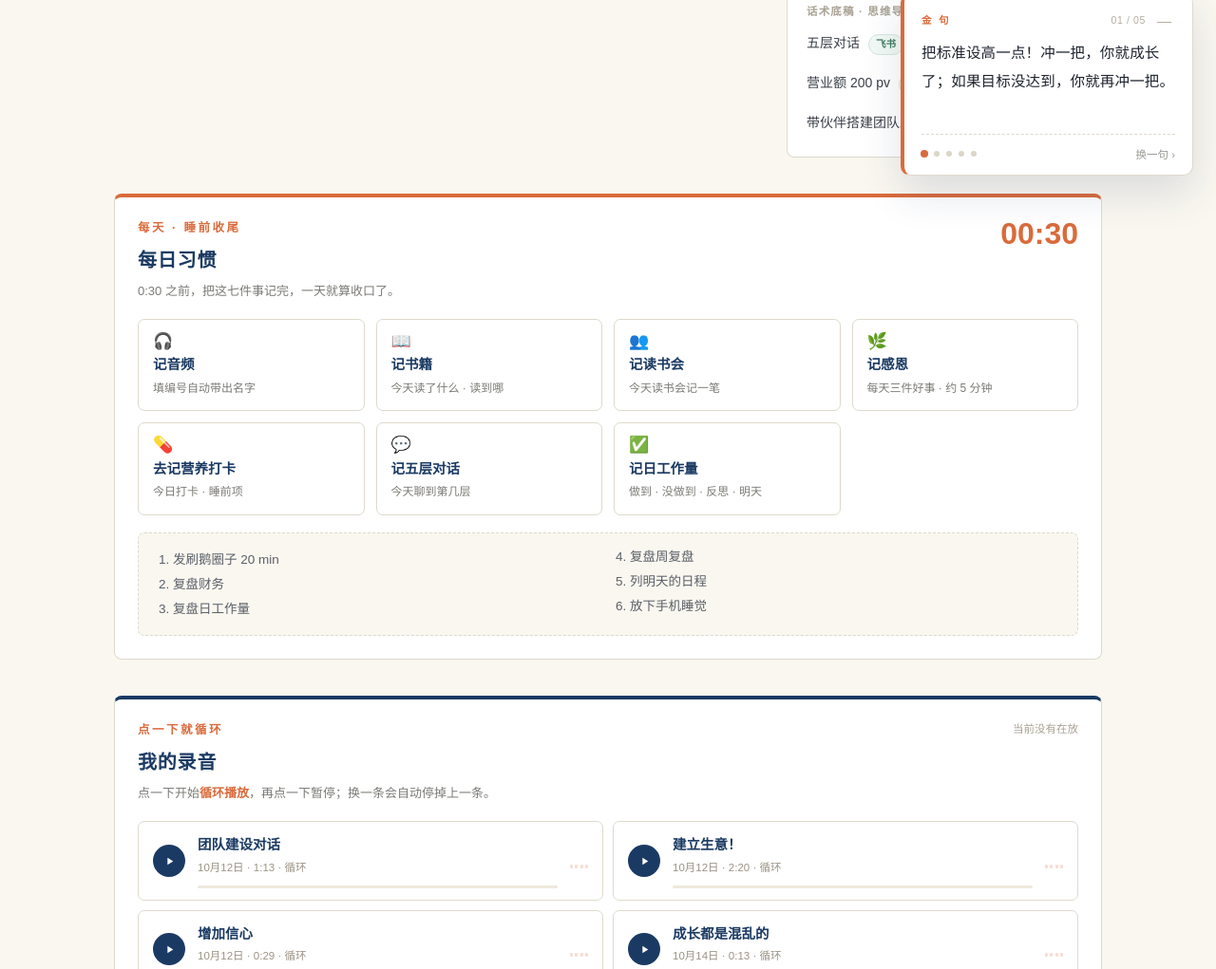
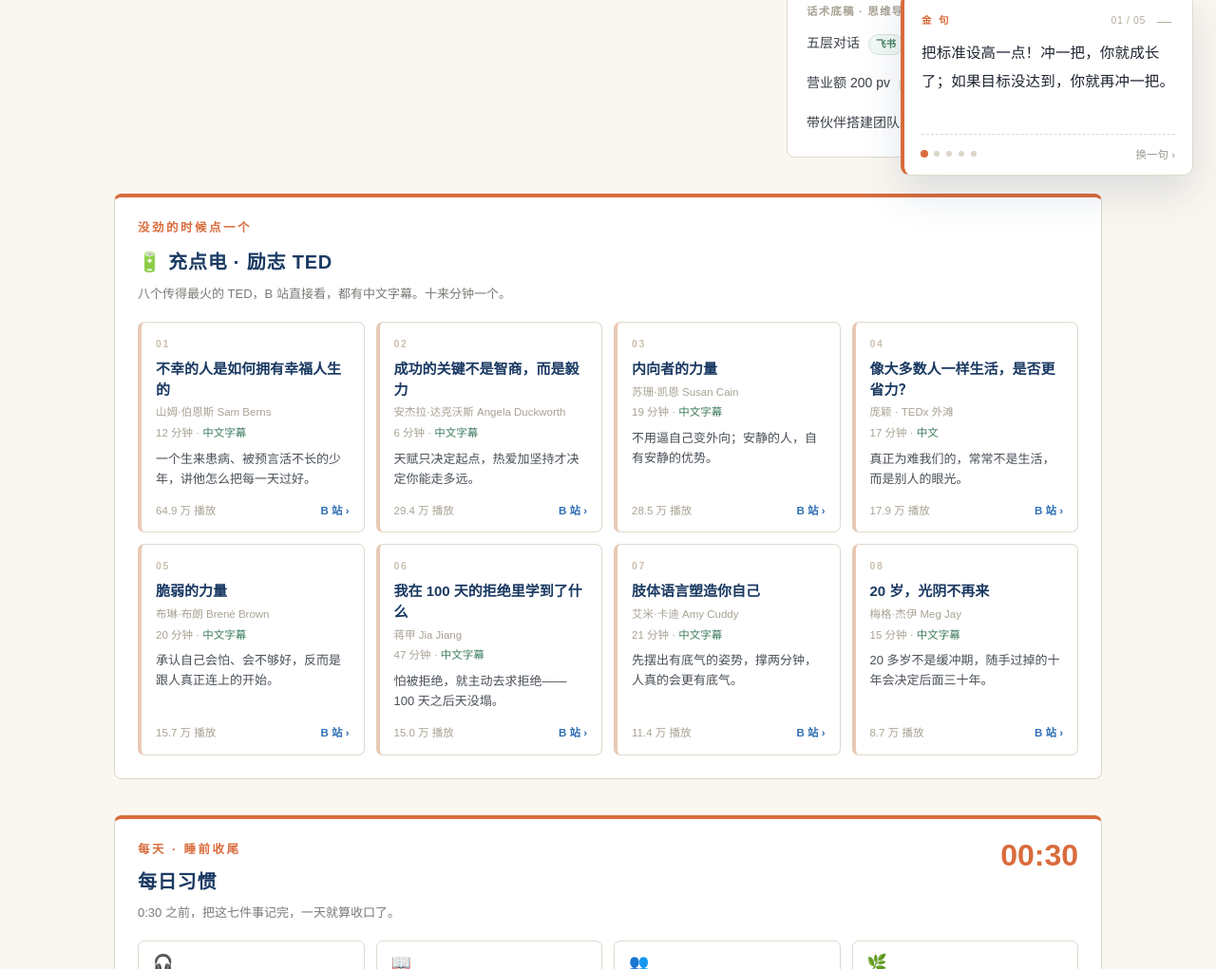
Before and after one commit to Mingyu92/team-plan, a plain HTML site: page home.html in a window 1280 px wide. Shown: the part 591-1612 px from the top of the page at 95% size. Drawn offline with Linux system fonts and the light colour scheme.

Commit message:
工作台加「充点电」区：8 个高播放励志 TED（B 站链接，都有中文字幕）

```diff
--- a/home.html
+++ b/home.html
@@ -198,6 +198,31 @@
   .qpill:hover{border-color:#f0d5c6;color:var(--orange);}
   .qpill.show{display:inline-flex;}
 
+  /* 充点电 · 励志 TED */
+  .ted{margin-top:38px;background:var(--paper);border:1px solid var(--line);
+       border-top:4px solid var(--orange);border-radius:8px;padding:22px 24px 24px;}
+  .ted-head h2{margin:0;font-size:20px;color:var(--navy);letter-spacing:.04em;display:flex;align-items:center;gap:9px;}
+  .ted-head p{margin:6px 0 0;font-size:13px;color:var(--muted);}
+  .ted-grid{display:grid;grid-template-columns:repeat(4,minmax(0,1fr));gap:12px;margin-top:18px;}
+  .ted-card{display:flex;flex-direction:column;gap:5px;background:#fff;
+            border:1px solid var(--line);border-left:4px solid #e8c9b5;border-radius:7px;
+            padding:14px 15px 12px;text-decoration:none;color:inherit;
+            transition:transform .16s, box-shadow .16s, border-left-color .16s, background .16s;}
+  .ted-card:hover{transform:translateY(-3px);background:#fff8f3;border-left-color:var(--orange);
+                  box-shadow:0 10px 22px rgba(217,107,60,.10);}
+  .ted-no{font-size:10.5px;font-weight:700;color:#cbbfae;letter-spacing:.16em;font-variant-numeric:tabular-nums;}
+  .ted-card h3{margin:1px 0 0;font-size:15px;line-height:1.45;color:var(--navy);}
+  .ted-say{margin:0;font-size:11.5px;color:#a9a294;line-height:1.45;}
+  .ted-meta{margin:0;font-size:11.5px;color:#a9a294;line-height:1.45;white-space:nowrap;
+            font-variant-numeric:tabular-nums;}
+  .ted-meta em{font-style:normal;color:#3f7d5e;}
+  .ted-why{margin:3px 0 0;font-size:13px;line-height:1.62;color:#4a5058;flex:1;}
+  .ted-foot{display:flex;align-items:center;gap:8px;margin-top:9px;font-size:11.5px;color:#a9a294;
+            font-variant-numeric:tabular-nums;}
+  .ted-foot .bili{margin-left:auto;color:var(--blue);font-weight:600;}
+  @media (max-width:940px){ .ted-grid{grid-template-columns:repeat(2,minmax(0,1fr));} }
+  @media (max-width:560px){ .ted-grid{grid-template-columns:1fr;} }
+
   .tip{position:fixed;left:50%;bottom:26px;transform:translateX(-50%) translateY(10px);
        background:var(--navy);color:#fff;font-size:13px;padding:10px 20px;border-radius:999px;
        box-shadow:0 10px 26px rgba(27,58,99,.25);opacity:0;pointer-events:none;transition:.18s;z-index:20;}
@@ -307,6 +332,18 @@
     </section>
 
   </main>
+
+  <section class="ted" aria-labelledby="tedTitle">
+    <div class="ted-head">
+      <div>
+        <div class="kicker">没劲的时候点一个</div>
+        <h2 id="tedTitle">🔋 充点电 · 励志 TED</h2>
+        <p>八个传得最火的 TED，B 站直接看，都有中文字幕。十来分钟一个。</p>
+      </div>
+    </div>
+    <div class="ted-grid" id="tedGrid"></div>
+  </section>
+
 
   <section class="habits">
     <div class="habits-head">
@@ -549,6 +586,45 @@
     clearTimeout(timer);
     timer = setTimeout(function(){ tip.classList.remove('show'); }, 3200);
   }
+  // 充点电：B 站上的励志 TED（播放数是 2026-11-13 抓的快照，会慢慢涨）
+  var TED = [
+    { t:'不幸的人是如何拥有幸福人生的', by:'山姆·伯恩斯 Sam Berns', min:12, lang:'中文字幕', bv:'BV1Cz411b7G1', view:'64.9 万',
+      why:'一个生来患病、被预言活不长的少年，讲他怎么把每一天过好。' },
+    { t:'成功的关键不是智商，而是毅力', by:'安杰拉·达克沃斯 Angela Duckworth', min:6, lang:'中文字幕', bv:'BV1mt411L7cJ', view:'29.4 万',
+      why:'天赋只决定起点，热爱加坚持才决定你能走多远。' },
+    { t:'内向者的力量', by:'苏珊·凯恩 Susan Cain', min:19, lang:'中文字幕', bv:'BV1ob411Y7cS', view:'28.5 万',
+      why:'不用逼自己变外向；安静的人，自有安静的优势。' },
+    { t:'像大多数人一样生活，是否更省力？', by:'庞颖 · TEDx 外滩', min:17, lang:'中文', bv:'BV1hggHzHEH5', view:'17.9 万',
+      why:'真正为难我们的，常常不是生活，而是别人的眼光。' },
+    { t:'脆弱的力量', by:'布琳·布朗 Brené Brown', min:20, lang:'中文字幕', bv:'BV1J7411v71G', view:'15.7 万',
+      why:'承认自己会怕、会不够好，反而是跟人真正连上的开始。' },
+    { t:'我在 100 天的拒绝里学到了什么', by:'蒋甲 Jia Jiang', min:47, lang:'中文字幕', bv:'BV1H5411f7hT', view:'15.0 万',
+      why:'怕被拒绝，就主动去求拒绝——100 天之后天没塌。' },
+    { t:'肢体语言塑造你自己', by:'艾米·卡迪 Amy Cuddy', min:21, lang:'中文字幕', bv:'BV1ZJ411W7tJ', view:'11.4 万',
+      why:'先摆出有底气的姿势，撑两分钟，人真的会更有底气。' },
+    { t:'20 岁，光阴不再来', by:'梅格·杰伊 Meg Jay', min:15, lang:'中文字幕', bv:'BV1ZH4y1y7uZ', view:'8.7 万',
+      why:'20 多岁不是缓冲期，随手过掉的十年会决定后面三十年。' }
+  ];
+  var tedGrid = document.getElementById('tedGrid');
+  if(tedGrid){
+    TED.forEach(function(x, i){
+      var a = document.createElement('a');
+      a.className = 'ted-card';
+      a.href = 'https://www.bilibili.com/video/' + x.bv;
+      a.target = '_blank';
+      a.rel = 'noopener';
+      a.title = x.t + ' · B 站';
+      a.innerHTML =
+        '<span class="ted-no">' + ('0' + (i + 1)).slice(-2) + '</span>' +
+        '<h3>' + x.t + '</h3>' +
+        '<p class="ted-say">' + x.by + '</p>' +
+        '<p class="ted-meta">' + x.min + ' 分钟 · <em>' + x.lang + '</em></p>' +
+        '<p class="ted-why">' + x.why + '</p>' +
+        '<span class="ted-foot"><span>' + x.view + ' 播放</span><span class="bili">B 站 ›</span></span>';
+      tedGrid.appendChild(a);
+    });
+  }
+
   Array.prototype.slice.call(document.querySelectorAll('a[data-local]')).forEach(function(a){
     a.addEventListener('click', function(e){
       if(isLocal) return;
```
